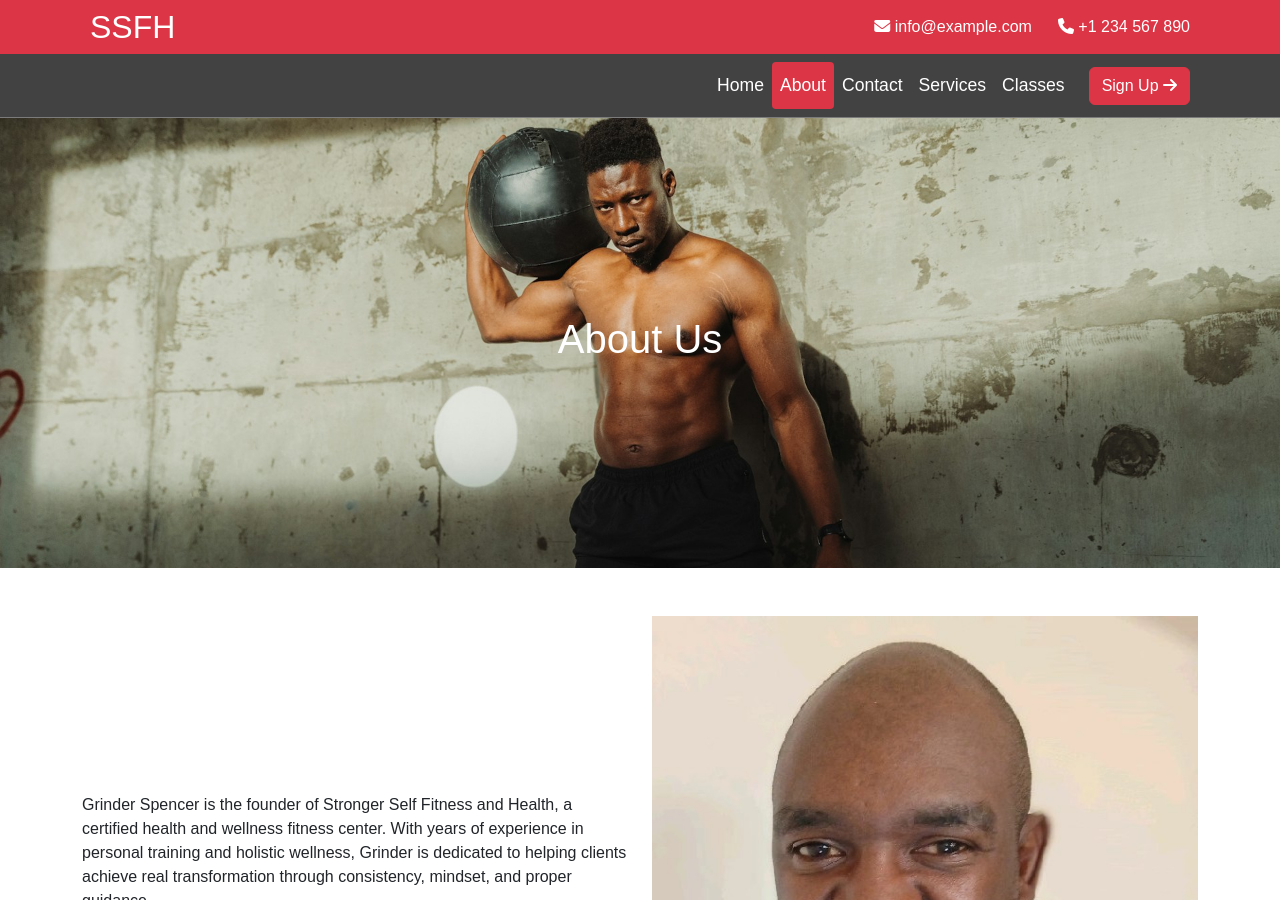
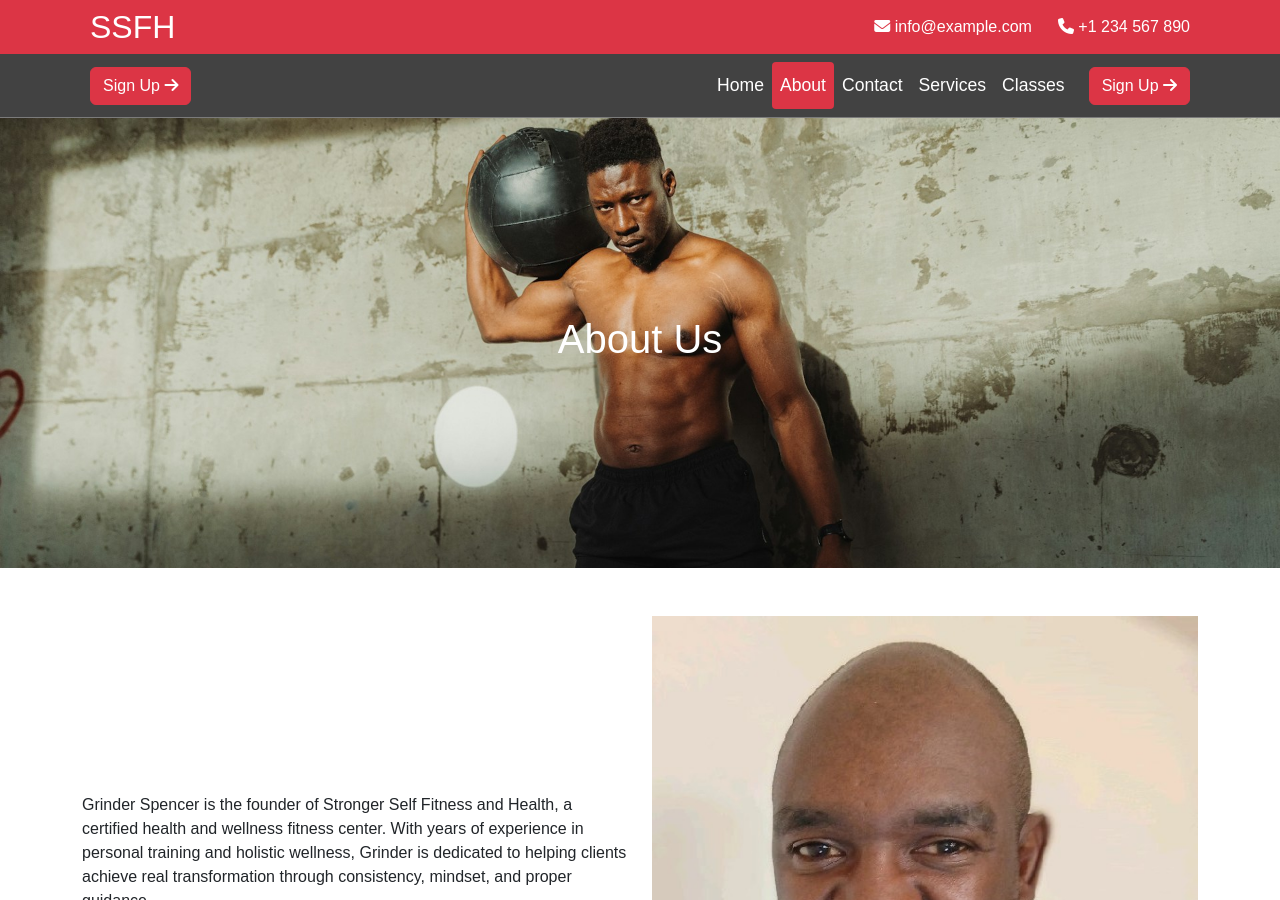
Before and after one commit to digitalsparkhq/grinderspencer-site, a Jekyll site: the page built from about.md, in a window 1280 px wide and 900 px high. Built offline with Jekyll 4.4.1, drawn with Linux system fonts in a browser that asks for light colours.

Commit message:
Update header.html

```diff
--- a/_includes/header.html
+++ b/_includes/header.html
@@ -30,9 +30,9 @@
 <!-- Navbar -->
 <nav class="navbar navbar-expand-lg sticky-top">
   <div class="container">
-    <button class="navbar-toggler ms-auto" type="button" data-bs-toggle="collapse" data-bs-target="#navbarNav">
-      <span class="navbar-toggler-icon"></span>
-    </button>
+<button class="btn btn-danger signup-btn" data-bs-toggle="modal" data-bs-target="#signupModal">
+  Sign Up <i class="fas fa-arrow-right"></i>
+</button>
     <div class="collapse navbar-collapse" id="navbarNav">
       <ul class="navbar-nav ms-auto mb-2 mb-lg-0">
         <li class="nav-item">
```
